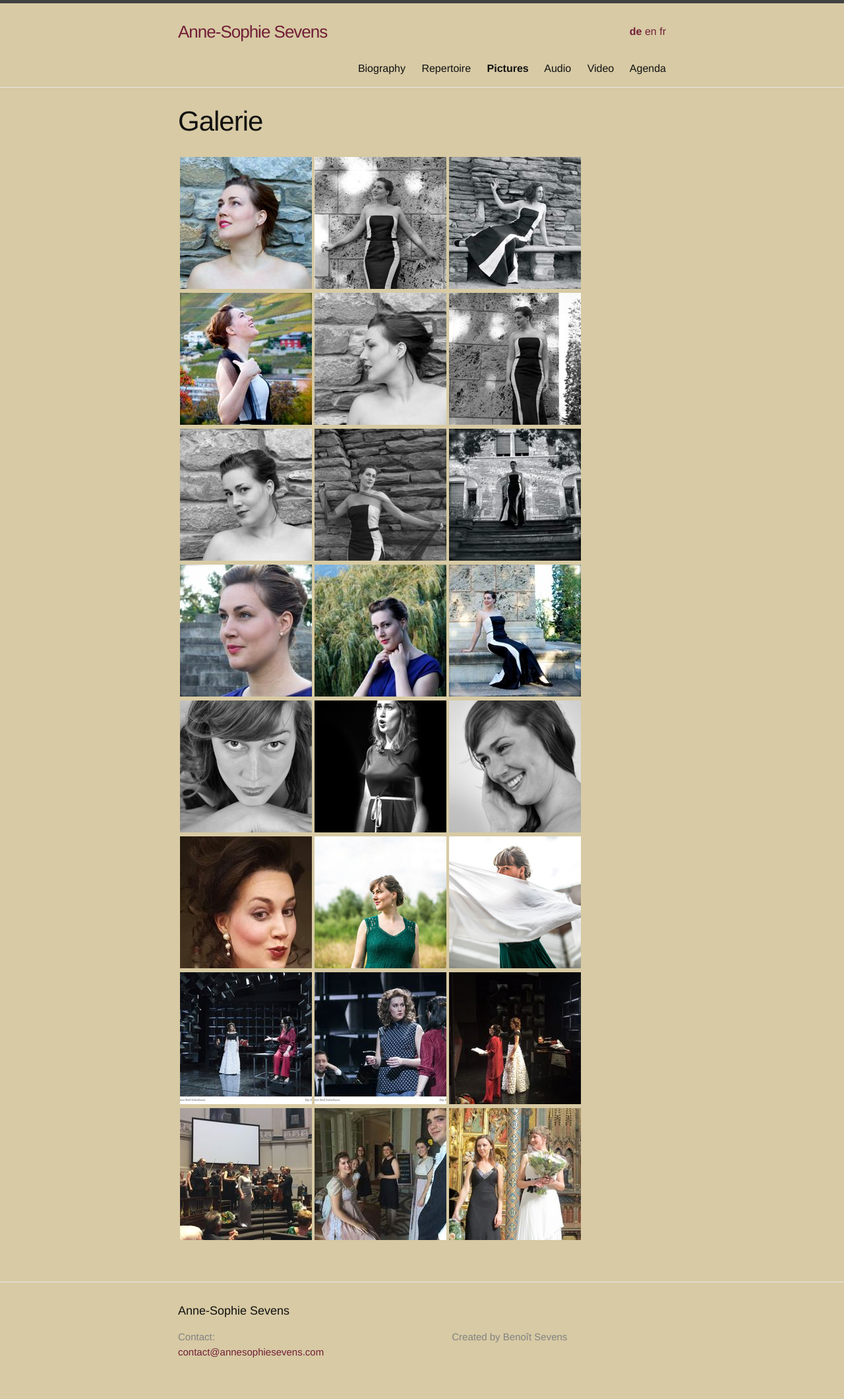
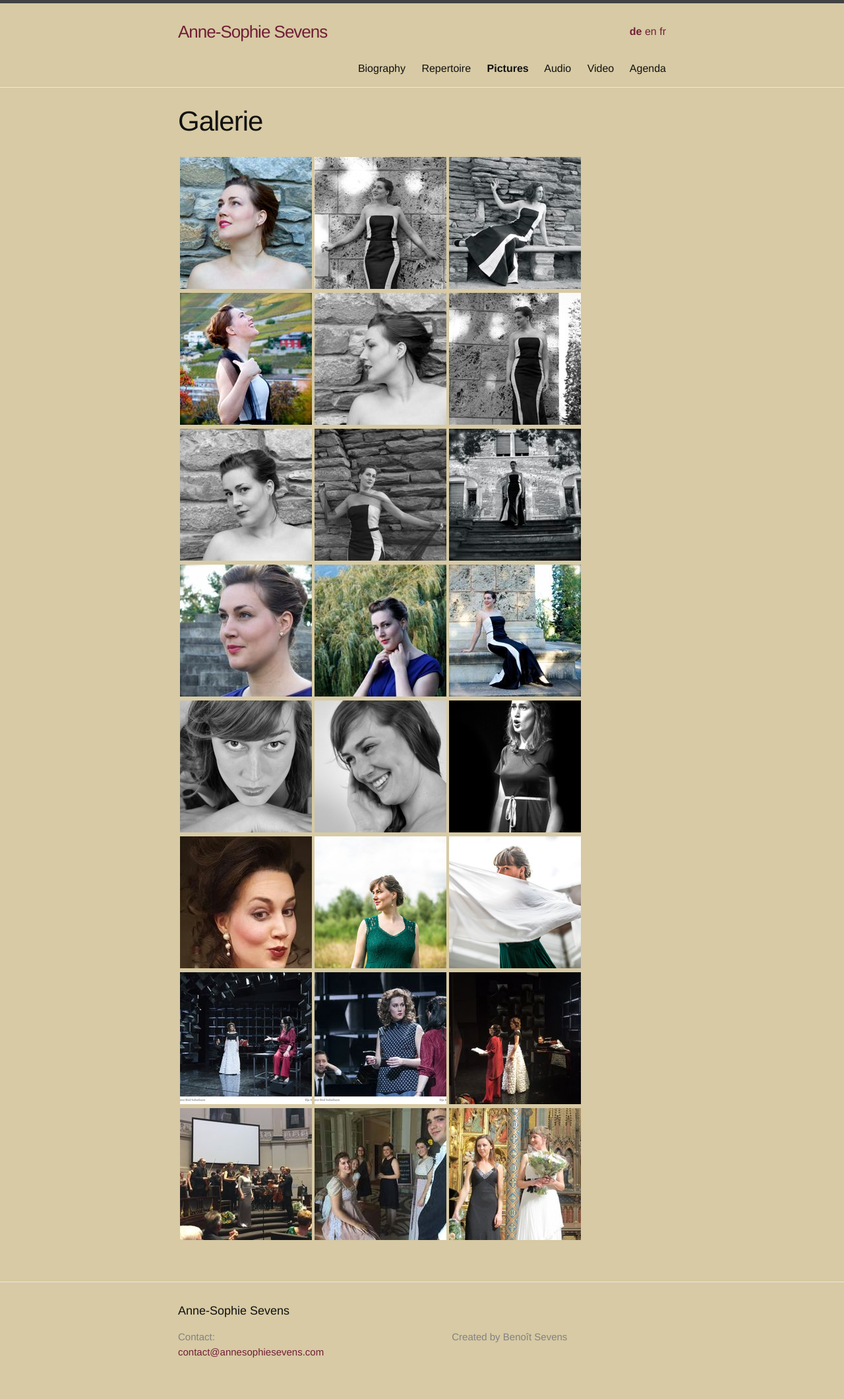
Before and after one commit to annesophie-sevens/annesophie-sevens.github.io, a Jekyll site: the page built from pictures-de.md, in a window 1280 px wide. Shown: the whole page at 66% size. Built offline with Jekyll 4.4.1, drawn with Linux system fonts in a browser that asks for light colours.

Commit message:
Update pictures-de.md

```diff
--- a/pictures-de.md
+++ b/pictures-de.md
@@ -14,7 +14,7 @@ ref: pictures
 
 |  <a href="/assets/a9.jpg">  ![]({{ site.baseurl }}/assets/a9-thumbnail.jpg) </a> | <a href="/assets/a11.jpg"> ![]({{ site.baseurl }}/assets/a11-thumbnail.jpg) </a>|<a href="/assets/a12.jpg"> ![]({{ site.baseurl }}/assets/a12-thumbnail.jpg) </a>|
 
-| <a href="/assets/picture1.jpg">  ![]({{ site.baseurl }}/assets/picture1-thumbnail.jpg) </a> | <a href="/assets/111.jpg"> ![]({{ site.baseurl }}/assets/111-thumbnail.jpg) </a> | <a href="/assets/picture5.jpg"> ![]({{ site.baseurl }}/assets/picture5-thumbnail.jpg) </a>|
+| <a href="/assets/picture1.jpg">  ![]({{ site.baseurl }}/assets/picture1-thumbnail.jpg) </a> | <a href="/assets/picture5.jpg"> ![]({{ site.baseurl }}/assets/picture5-thumbnail.jpg) </a> | <a href="/assets/111.jpg"> ![]({{ site.baseurl }}/assets/111-thumbnail.jpg) </a>|
 
 |  <a href="/assets/110.jpg">  ![]({{ site.baseurl }}/assets/110-thumbnail.jpg) </a> |  <a href="/assets/5.jpg"> ![]({{ site.baseurl }}/assets/5-thumbnail.jpg) </a> | <a href="/assets/3.jpg"> ![]({{ site.baseurl }}/assets/3-thumbnail.jpg) </a>|
 
```
